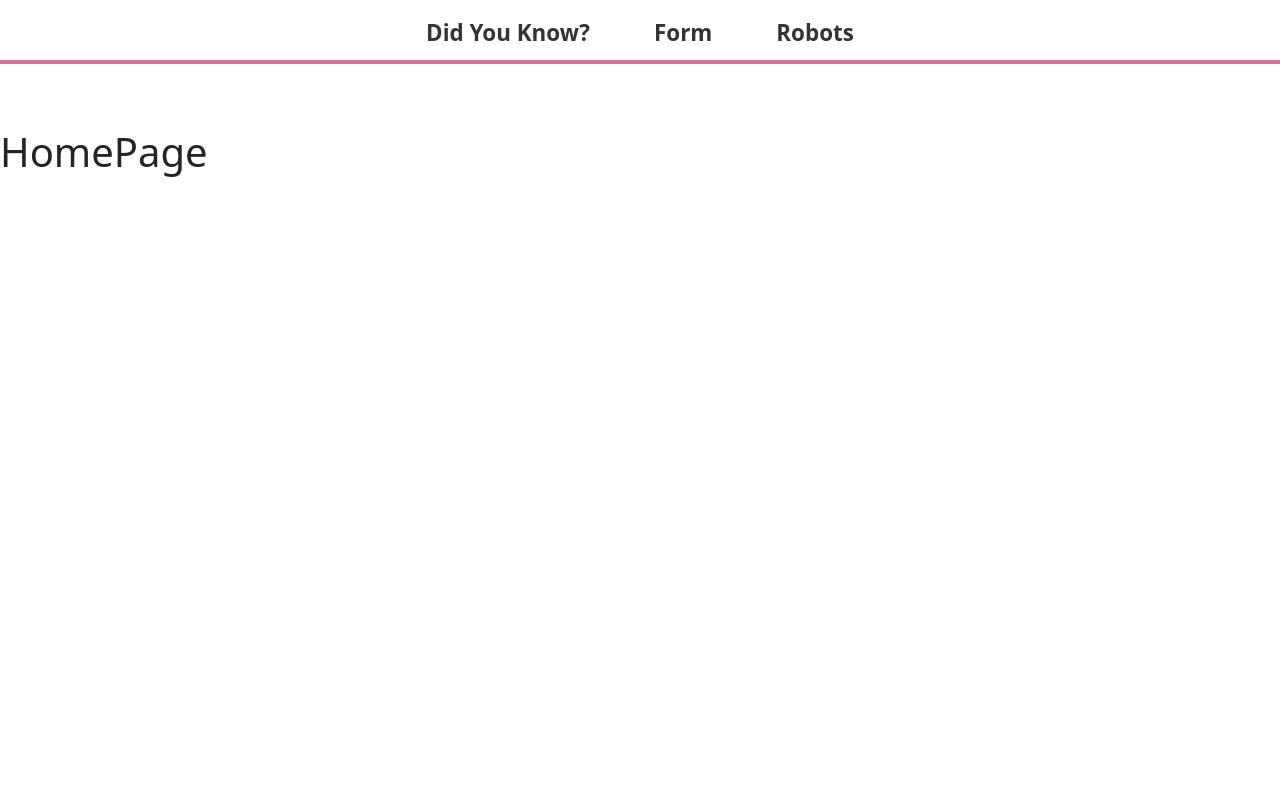
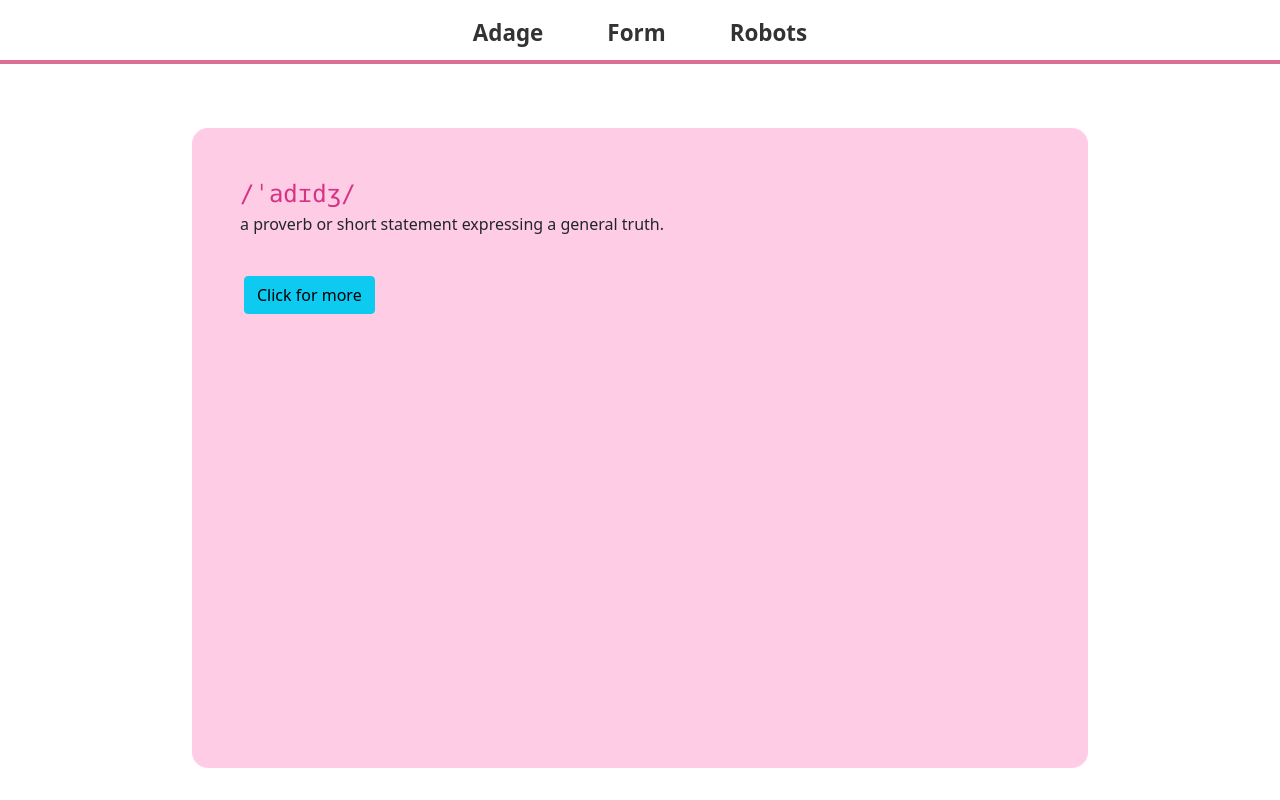
Before and after one commit to Paddlepop25/mern-robots, a React (Create React App) app in the folder frontend/: page / in a window 1280 px wide. Built offline with nearby package versions, Linux system fonts and the light colour scheme; no server answers.

Commit message:
add adage, delete function update endpoints

```diff
--- a/frontend/src/App.tsx
+++ b/frontend/src/App.tsx
@@ -1,13 +1,14 @@
 import React from 'react';
 import { BrowserRouter as Router, Route, Switch } from 'react-router-dom';
 import 'bootstrap/dist/css/bootstrap.min.css';
+import { PageBody } from './App.styles';
 import Form from './components/Form/Form';
 import Navbar from './components/Navbar/Navbar';
 import Favourites from './Pages/Robots';
 import HomePage from './Pages/HomePage';
 import PageNotFound from './Pages/PageNotFound';
-import { PageBody } from './App.styles';
 import RobotDetails from './components/RobotDetails/RobotDetails';
+import RobotDelete from './components/RobotDelete/RobotDelete';
 
 function App() {
   return (
@@ -17,8 +18,9 @@ function App() {
         <Switch>
           <Route path='/' component={HomePage} exact />
           <Route path='/form' component={Form} />
-          <Route path='/my-favourites/:nickname' component={RobotDetails} />
-          <Route path='/my-favourites' component={Favourites} />
+          <Route path='/robots/:nickname' component={RobotDetails} />
+          <Route path='/robots/:nickname/delete' component={RobotDelete} />
+          <Route path='/robots' component={Favourites} />
           <Route component={PageNotFound} />
         </Switch>
       </PageBody>
--- /dev/null
+++ b/frontend/src/Pages/HomePage.styles.tsx
@@ -0,0 +1,22 @@
+import styled from 'styled-components';
+
+export const HomePageStyled = styled.div`
+  border-radius: 1rem;
+  width: 70vw;
+  height: 80vh;
+  margin: 0 auto;
+  padding: 3rem;
+  background: #ffcce6;
+
+  code {
+    font-size: 1.5rem;
+  }
+`;
+
+export const AdageAnswerStyled = styled.h5`
+  font-style: italic;
+`;
+
+export const AdageQuoteStyled = styled.h5`
+  font-style: italic;
+`;
--- a/frontend/src/Pages/HomePage.tsx
+++ b/frontend/src/Pages/HomePage.tsx
@@ -1,10 +1,65 @@
-import React, { useEffect } from 'react';
+import React, { useEffect, useState } from 'react';
+import { Button } from 'react-bootstrap';
+import {
+  AdageAnswerStyled,
+  AdageQuoteStyled,
+  HomePageStyled,
+} from './HomePage.styles';
 
 const HomePage: React.FC = () => {
+  const [adage, setAdage] = useState('');
+  const [adageQuestion, setAdageQuestion] = useState('');
+  const [adageAnswer, setAdageAnswer] = useState('');
+  const [adageQuote, setAdageQuote] = useState('');
+
+  const getRandomAdage = () => {
+    fetch('https://isvbscriptdead.com/api/fortune/')
+      .then((response) => response.json())
+      .then((result) => {
+        if (result[0] === 'Q') {
+          setAdage('');
+          setAdageQuote('');
+          let indexOfA = result.indexOf('A:');
+          setAdageQuestion(result.substring(0, indexOfA));
+          setAdageAnswer(result.substring(indexOfA));
+        } else if (result.includes('-- ')) {
+          setAdageQuestion('');
+          setAdageAnswer('');
+          let indexOfDashDash = result.indexOf('-- ');
+          setAdage(result.substring(0, indexOfDashDash));
+          setAdageQuote(result.substring(indexOfDashDash));
+        } else {
+          setAdageQuestion('');
+          setAdageAnswer('');
+          setAdageQuote('');
+          setAdage(result);
+        }
+      });
+  };
+
+  useEffect(() => {
+    getRandomAdage();
+  }, []);
   return (
-    <>
-      <h1>HomePage</h1>
-    </>
+    <HomePageStyled>
+      <code>/ˈadɪdʒ/</code>
+      <p>a proverb or short statement expressing a general truth.</p>
+      <br />
+
+      <Button
+        variant='info'
+        className='capitalize mx-1 mb-2'
+        onClick={getRandomAdage}
+      >
+        Click for more
+      </Button>
+      <br />
+      <br />
+      <h4>{adage}</h4>
+      {adageQuestion && <h4>{adageQuestion}</h4>}
+      {adageAnswer && <AdageAnswerStyled>{adageAnswer}</AdageAnswerStyled>}
+      {adageQuote && <AdageQuoteStyled>{adageQuote}</AdageQuoteStyled>}
+    </HomePageStyled>
   );
 };
 
--- a/frontend/src/Pages/Robots.styles.tsx
+++ b/frontend/src/Pages/Robots.styles.tsx
@@ -3,6 +3,14 @@ import styled from 'styled-components';
 export const RobotsStyled = styled.div`
   h2 {
     text-align: center;
+  }
+
+  .card-img-top {
+    transition: transform 0.8s;
+  }
+
+  .card-img-top: hover {
+    transform: scale(1.08);
   }
 
   .card-body {
--- a/frontend/src/Pages/Robots.tsx
+++ b/frontend/src/Pages/Robots.tsx
@@ -23,7 +23,7 @@ const Favourites: React.FC = (): React.ReactElement => {
 
   useEffect(() => {
     const getRobots = async () => {
-      const results = await fetch('/my-favourites');
+      const results = await fetch('/robots');
       const response = await results.json();
       setRobots(response);
     };
@@ -31,7 +31,7 @@ const Favourites: React.FC = (): React.ReactElement => {
   }, []);
 
   const upVoteHandler = async (nickname: string) => {
-    const result = await fetch(`/my-favourites/${nickname}/likes`, {
+    const result = await fetch(`/robots/${nickname}/likes`, {
       method: 'POST',
     });
     const body = await result.json();
@@ -45,11 +45,11 @@ const Favourites: React.FC = (): React.ReactElement => {
         <Row>
           {robots &&
             robots.map((robot) => (
-              <Col xs={12} md={4} lg={3} key={robot._id}>
+              <Col xs={12} md={6} lg={3} key={robot._id}>
                 <Card style={{ width: '18rem', background: '#ffcce6' }}>
                   <Card.Img variant='top' src={robot.robot} />
                   <Card.Body>
-                    <Link to={`/my-favourites/${robot.nickname}`}>
+                    <Link to={`/robots/${robot.nickname}`}>
                       <Button variant='info' className='capitalize mx-1 mb-2'>
                         {robot.nickname}
                       </Button>
--- a/frontend/src/components/Navbar/Navbar.tsx
+++ b/frontend/src/components/Navbar/Navbar.tsx
@@ -14,13 +14,13 @@ const Navbar = () => {
       <UnorderedListStyled>
         <ListStyled>
           <LinkStyled>
-            <Link to='/'>Did You Know?</Link>
+            <Link to='/'>Adage</Link>
           </LinkStyled>
           <LinkStyled>
             <Link to='/form'>Form</Link>
           </LinkStyled>
           <LinkStyled>
-            <Link to='/my-favourites'>Robots</Link>
+            <Link to='/robots'>Robots</Link>
           </LinkStyled>
         </ListStyled>
       </UnorderedListStyled>
--- /dev/null
+++ b/frontend/src/components/RobotDelete/RobotDelete.tsx
@@ -0,0 +1,7 @@
+import React from 'react';
+
+const RobotDelete = () => {
+  return <div>DeleteRobot</div>;
+};
+
+export default RobotDelete;
--- a/frontend/src/components/RobotDetails/RobotDetails.styles.tsx
+++ b/frontend/src/components/RobotDetails/RobotDetails.styles.tsx
@@ -1,7 +1,7 @@
 import styled from 'styled-components';
 
 export const RobotDetailsStyled = styled.div`
-  margin: 2rem;
+  margin: 1rem;
 
   code {
     color: #db7093;
@@ -12,3 +12,7 @@ export const RobotDetailsStyled = styled.div`
     text-transform: capitalize;
   }
 `;
+
+export const ButtonsStyled = styled.div`
+  margin-bottom: 3rem;
+`;
--- a/frontend/src/components/RobotDetails/RobotDetails.tsx
+++ b/frontend/src/components/RobotDetails/RobotDetails.tsx
@@ -2,8 +2,7 @@ import React, { useEffect, useState } from 'react';
 import { Button, Col, Container, Row } from 'react-bootstrap';
 import { useParams, useHistory } from 'react-router-dom';
 import { RobotType } from '../../Pages/Robots';
-import { RobotDetailsStyled } from './RobotDetails.styles';
-
+import { ButtonsStyled, RobotDetailsStyled } from './RobotDetails.styles';
 interface NickNameType {
   nickname: string;
 }
@@ -17,7 +16,7 @@ const RobotDetails: React.FC = () => {
 
   useEffect(() => {
     const getRobot = async () => {
-      const results = await fetch(`/my-favourites/${robotNickname}`);
+      const results = await fetch(`/robots/${robotNickname}`);
       const response = await results.json();
       setRobot(response);
     };
@@ -25,15 +24,22 @@ const RobotDetails: React.FC = () => {
   }, []);
 
   const onBackHandler = () => {
-    history.push('/my-favourites');
+    history.push('/robots');
   };
 
   const onEditHandler = () => {
     console.log('edit');
   };
 
-  const onDeleteHandler = () => {
-    console.log('delete');
+  const onDeleteHandler = async () => {
+    // create modal
+    const response = await fetch(`/robots/${robotNickname}/delete`, {
+      method: 'DELETE',
+    });
+
+    if (response.status === 200) {
+      history.push('/robots');
+    }
   };
 
   return (
@@ -80,23 +86,29 @@ const RobotDetails: React.FC = () => {
                 <p>
                   👍 Likes : <code>{robot.likes}</code>
                 </p>
+                <ButtonsStyled>
                   <Button
                     variant='warning'
-                  className='px-4'
+                    className='px-4 mt-1'
                     onClick={onBackHandler}
                   >
                     Back
                   </Button>
                   <Button
                     variant='outline-dark'
-                  className='px-4 mx-3 '
+                    className='px-4 mx-3 mt-1'
                     onClick={onEditHandler}
                   >
                     Edit
                   </Button>
-                <Button variant='outline-danger' onClick={onDeleteHandler}>
+                  <Button
+                    variant='outline-danger'
+                    className='mt-1'
+                    onClick={onDeleteHandler}
+                  >
                     Delete
                   </Button>
+                </ButtonsStyled>
               </Col>
             </Row>
           </Container>
```
Also changed, not shown: frontend/src/components/DidYouKnow/DidYouKnow.tsx (deleted, +0 -7 lines), 2 other files (tests, documents, lock files or other folders). Lines whose indentation alone changed are shown as unchanged.
